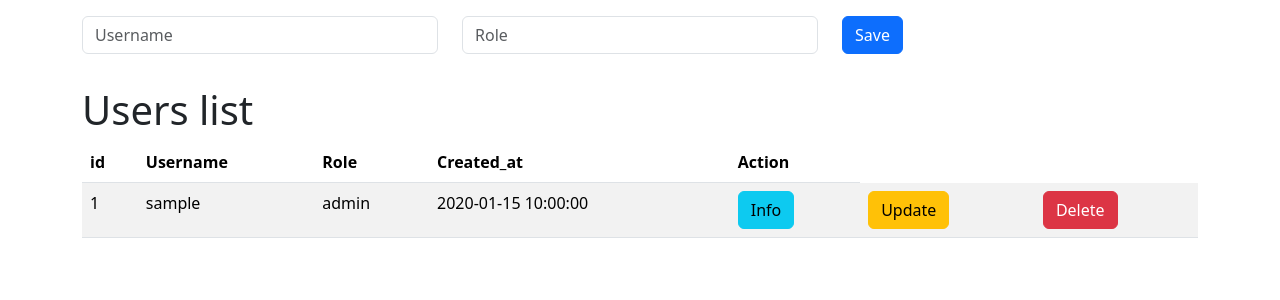
After one commit to AlexSlivka7/projekt1, a PHP site: template view/home.php in a window 1280 px wide. The commit adds this page. Shown: the top 300 px of the page. Run offline with PHP 8.4, Linux system fonts and the light colour scheme; the template is opened without the code that fills it: most values are stand-ins (such as "Sample title", 1, 10 or a date in 2020).

Commit message:
vela_toho

```diff
--- /dev/null
+++ b/view/home.php
@@ -0,0 +1,100 @@
+<?php
+
+if ($_SERVER["REQUEST_METHOD"] === "POST" && isset($_POST["action"]) && $_POST["action"] === "delete"){
+
+      delete($_POST["id"]);
+
+  header("Location: index.php");
+  exit();
+}
+
+
+?>
+
+<!DOCTYPE html>
+<html lang="en">
+<head>
+    <meta charset="UTF-8">
+    <meta name="viewport" content="width=device-width, initial-scale=1.0">
+    <title>Document</title>
+    <link href="https://cdn.jsdelivr.net/npm/bootstrap@5.3.8/dist/css/bootstrap.min.css" rel="stylesheet" integrity="sha384-sRIl4kxILFvY47J16cr9ZwB07vP4J8+LH7qKQnuqkuIAvNWLzeN8tE5YBujZqJLB" crossorigin="anonymous">
+    <link rel="stylesheet" href="css/style.css">
+</head>
+<body>
+    <div class="container">
+    <div class="wraper py-3">
+
+    <form action="" method="POST">
+        <div class="row">
+            <div class="col">
+            <div class="mb-3">
+                <input type="text" class="form-control" id="username" name="username" placeholder="Username" required>
+            </div>
+            </div>
+
+            <div class="col">
+            <div class="mb-3">
+                <input type="text" class="form-control" id="role" name="role" placeholder="Role" required>
+            </div>
+            </div>
+
+            <div class="col">
+            <button type="submit" class="btn btn-primary">Save</button>
+            </div>
+        </div>
+     </form>
+    </div>
+
+<h1>Users list</h1>
+<table class="table table-striped">
+  <thead>
+    <tr>
+      <th scope="col">id</th>
+      <th scope="col">Username</th>
+      <th scope="col">Role</th>
+      <th scope="col">Created_at</th>
+      <th scope="col">Action</th>
+    </tr>
+  </thead>
+
+  <tbody>
+    <?php foreach ($users as $user) :?>
+        <tr>
+            <td><?= $user->getId();?></td>
+            <td><?= $user->getUsername();?></td>
+            <td><?= $user->getRole();?></td>
+            <td><?= $user->getCreatedAt();?></td>
+
+            <td>
+              <form action="#" method="post">
+              <input type="hidden" name="action" value="info">
+              <input type="hidden" name="id" value="<?= $user->getId() ?>">
+              <button type="submit" class="btn btn-info">Info</button>
+              </form>
+              </td>
+
+              <td>
+              <form action="#" method="post">
+              <input type="hidden" name="action" value="update">
+              <input type="hidden" name="id" value="<?= $user->getId() ?>">
+              <button type="submit" class="btn btn-warning">Update</button>
+              </form>
+              </td>
+
+              <td>
+              <form action="#" method="post">
+              <input type="hidden" name="action" value="delete">
+              <input type="hidden" name="id" value="<?= $user->getId() ?>">
+              <button type="submit" class="btn btn-danger">Delete</button>
+              </form>
+              </td>
+
+        </tr>
+    <?php endforeach;?>
+  </tbody>
+</table>
+</div>
+
+<script src="https://cdn.jsdelivr.net/npm/bootstrap@5.3.8/dist/js/bootstrap.bundle.min.js" integrity="sha384-FKyoEForCGlyvwx9Hj09JcYn3nv7wiPVlz7YYwJrWVcXK/BmnVDxM+D2scQbITxI" crossorigin="anonymous"></script>
+</body>
+</html>
```
Also changed, not shown: App/Repositories/UserRepository.php (+33 -0 lines), public/index.php (+18 -11 lines), public/.htaccess (added), public/css/style.css (added), view/info.php (added), view/update.php (added).
